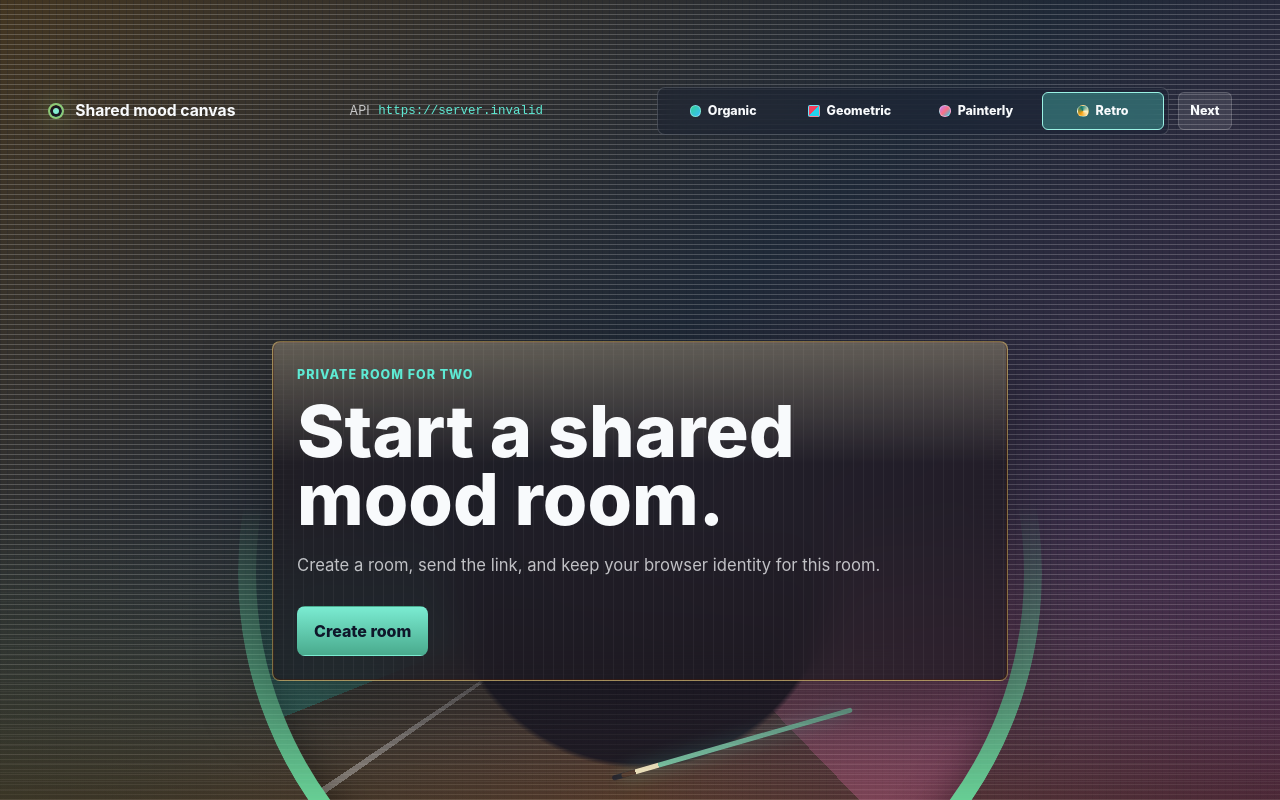
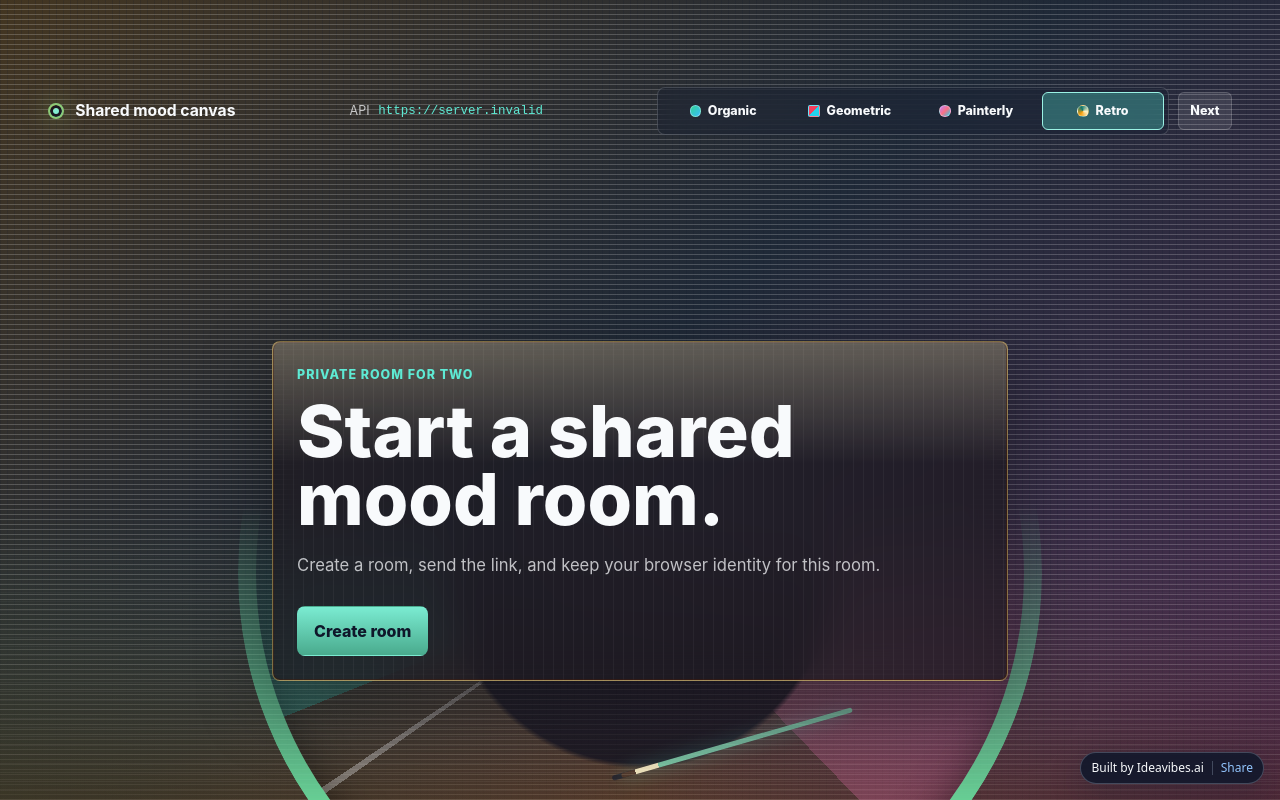
Before and after one commit to mtplayground/brian-lee-819b-mood-ring, a React (Vite) app in the folder frontend/: page / in a window 1280 px wide. Built offline with nearby package versions, Linux system fonts and the light colour scheme; no server answers.

Commit message:
Add deployment watermark

```diff
--- a/frontend/src/components/layout/RootLayout.tsx
+++ b/frontend/src/components/layout/RootLayout.tsx
@@ -47,9 +47,58 @@ export function RootLayout({ children }: PropsWithChildren) {
 
       <main className="app-main">{children}</main>
 
+      <MctaiWatermark />
+
       <div className="theme-stage" aria-hidden="true" style={themeRender.stageStyle}>
         <div className="theme-stage__surface" />
       </div>
     </div>
   );
 }
+
+
+function MctaiWatermark() {
+  const [canMount, setCanMount] = useState(false);
+  const [shareLabel, setShareLabel] = useState("Share");
+
+  useEffect(() => {
+    if (!document.getElementById("mctai-watermark")) {
+      setCanMount(true);
+    }
+  }, []);
+
+  const handleShare = async () => {
+    const payload = {
+      title: document.title || "Ideavibes app",
+      text: "Built with Ideavibes.ai",
+      url: window.location.href,
+    };
+
+    try {
+      if (navigator.share) {
+        await navigator.share(payload);
+      } else if (navigator.clipboard?.writeText) {
+        await navigator.clipboard.writeText(window.location.href);
+        setShareLabel("Copied");
+        window.setTimeout(() => setShareLabel("Share"), 1600);
+      }
+    } catch {
+      setShareLabel("Share");
+    }
+  };
+
+  if (!canMount) {
+    return null;
+  }
+
+  return (
+    <div id="mctai-watermark" aria-label="Ideavibes watermark">
+      <a href="https://ideavibes.ai" target="_blank" rel="noopener noreferrer">
+        Built by Ideavibes.ai
+      </a>
+      <button type="button" onClick={handleShare}>
+        {shareLabel}
+      </button>
+    </div>
+  );
+}
--- a/frontend/src/styles.css
+++ b/frontend/src/styles.css
@@ -1724,3 +1724,45 @@ a {
     animation: none;
   }
 }
+
+#mctai-watermark {
+  position: fixed;
+  right: 16px;
+  bottom: 16px;
+  z-index: 2147483647;
+  display: flex;
+  align-items: center;
+  gap: 8px;
+  padding: 8px 10px;
+  border: 1px solid rgba(148, 163, 184, 0.35);
+  border-radius: 999px;
+  background: rgba(15, 23, 42, 0.86);
+  color: #f8fafc;
+  box-shadow: 0 10px 30px rgba(15, 23, 42, 0.25);
+  font: 500 12px/1.2 system-ui, -apple-system, BlinkMacSystemFont, "Segoe UI", sans-serif;
+  backdrop-filter: blur(10px);
+}
+
+#mctai-watermark a {
+  color: #f8fafc;
+  text-decoration: none;
+}
+
+#mctai-watermark button {
+  padding: 0 0 0 8px;
+  border: 0;
+  border-left: 1px solid rgba(148, 163, 184, 0.35);
+  background: transparent;
+  color: #93c5fd;
+  cursor: pointer;
+  font: inherit;
+}
+
+@media (max-width: 640px) {
+  #mctai-watermark {
+    right: 50%;
+    bottom: 12px;
+    max-width: calc(100vw - 24px);
+    transform: translateX(50%);
+  }
+}
```
